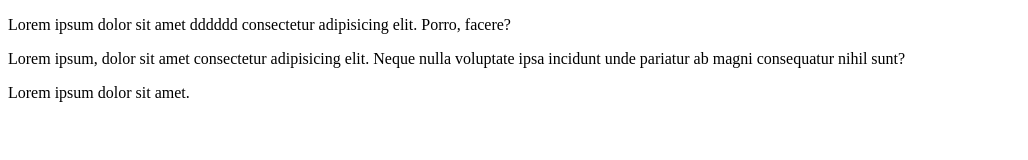
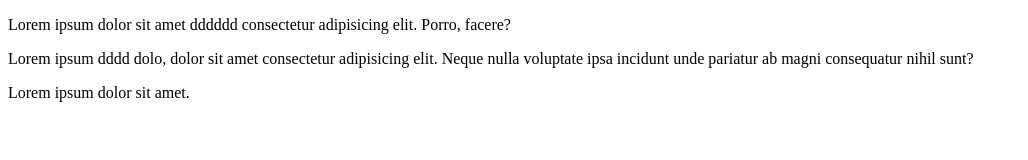
Before and after one commit to laporka/A25_part6, a plain HTML site: page index.html in a window 1280 px wide. Shown: the whole page, without its empty margins (0-1028 px from the left). Drawn offline with Linux system fonts and the light colour scheme.

Commit message:
Update2 index.html

```diff
--- a/index.html
+++ b/index.html
@@ -8,7 +8,7 @@
 <body>
 
     <p>Lorem ipsum dolor sit amet dddddd consectetur adipisicing elit. Porro, facere?</p>
-    <p>Lorem ipsum, dolor sit amet consectetur adipisicing elit. Neque nulla voluptate ipsa incidunt unde pariatur ab magni consequatur nihil sunt?
+    <p>Lorem ipsum dddd dolo, dolor sit amet consectetur adipisicing elit. Neque nulla voluptate ipsa incidunt unde pariatur ab magni consequatur nihil sunt?
     <p>Lorem ipsum dolor sit amet.</p>
     </p>
 </body>
```
